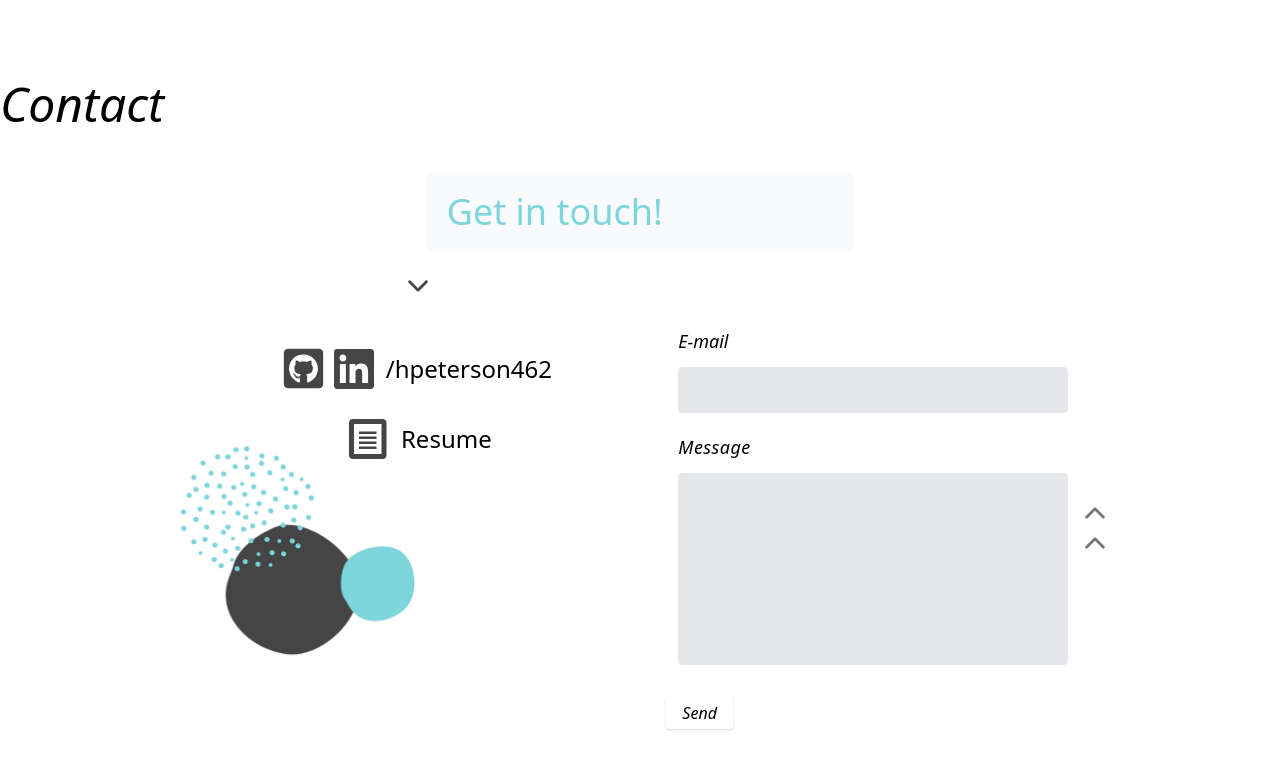
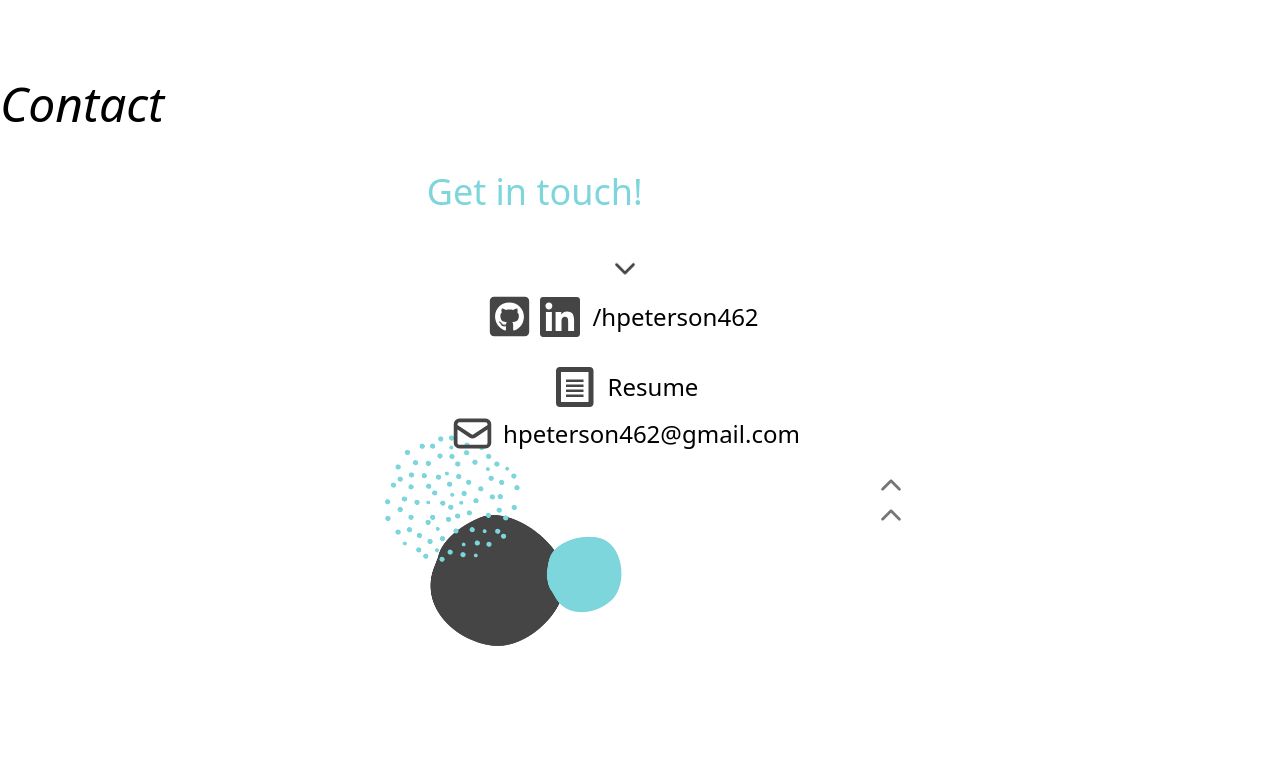
Before and after one commit to hpeterson462/portfolio, a React (Create React App) app: page /contact in a window 1280 px wide. Shown: the top 768 px of the page. Built offline with nearby package versions, Linux system fonts and the light colour scheme.

Commit message:
contact update

```diff
--- a/src/Contact.jsx
+++ b/src/Contact.jsx
@@ -4,6 +4,7 @@ import { Link } from 'react-router-dom';
 import { SiLinkedin } from 'react-icons/si';
 import { ImFileText } from 'react-icons/im';
 import { FaGithubSquare } from 'react-icons/fa';
+import { HiOutlineMail } from "react-icons/hi";
 import { IoIosArrowUp, IoIosArrowDown } from "react-icons/io";
 
 export default function Contact() {
@@ -23,14 +24,14 @@ export default function Contact() {
       <br />
 
       <div className="min-h-screen pt-5">
-        <p className="bg-gray-50 p-5 w-2/6 m-auto rounded text-4xl text-lightBlue p-2">Get in touch!</p>
+        <p className="w-2/6 m-auto rounded text-4xl text-lightBlue">Get in touch!</p>
 
-        <div className="flex flex-row flex-wrap items-center justify-center p-5">
+        <div className="flex flex-row flex-wrap items-center justify-center p-3">
           <div className="flex flex-col w-2/5 bg-dots2 bg-contain bg-no-repeat bg-left-bottom pb-80">
-            <div className="flex justify-center animate-bounce text-lightGray">
+            <section className="flex justify-center animate-bounce text-lightGray pt-8">
               <IoIosArrowDown size={30} />
-            </div>
-            <div className="flex items-center justify-center p-5 pt-10">
+            </section>
+            <div className="flex items-center justify-center p-5 pt-1">
               <div className="p-1 rounded hover:text-lightBlue hover:shadow-md cursor-pointer transition duration-500 ease-in-out text-lightGray pr-1">
                 <FaGithubSquare size={45} onClick={handleGitClick} />
               </div>
@@ -39,7 +40,7 @@ export default function Contact() {
               </div>
               <span className="p-2 text-2xl">
                 /hpeterson462
-            </span>
+                </span>
             </div>
             <div className="flex items-center justify-center">
               <div className="p-1 rounded hover:text-lightBlue hover:shadow-md cursor-pointer transition duration-500 ease-in-out text-lightGray">
@@ -49,9 +50,15 @@ export default function Contact() {
               </div>
               <span className="pl-2 text-2xl">Resume</span>
             </div>
+            <div className="flex items-center justify-center">
+              <div className="text-lightGray">
+                <Link to="">
+                  <HiOutlineMail size={45} />
+                </Link>
+              </div>
+              <span className="pl-2 text-2xl">hpeterson462@gmail.com</span>
+            </div>
           </div>
-
-          <Form />
 
           <section className="flex flex-col">
             <div className="flex animate-pulse text-lightGray">
--- a/src/Form.jsx
+++ b/src/Form.jsx
@@ -34,7 +34,7 @@ export default function Form() {
             <label className="block tracking-wide text-darkGray mb-3 italic text-lg">
               Message
             </label>
-            <textarea className="no-resize appearance-none block w-full bg-gray-200 text-gray-700 border border-gray-200 rounded py-3 px-4 mb-2 leading-tight focus:outline-none focus:bg-white focus:border-gray-500 h-48 resize-none" type="text" value={message} onChange={e => setMessage(e.target.value)} ></textarea>
+            <textarea className="no-resize appearance-none block w-full bg-gray-200 text-gray-700 border border-gray-200 rounded py-10 px-4 leading-tight focus:outline-none focus:bg-white focus:border-gray-500 h-48 resize-none" type="text" value={message} onChange={e => setMessage(e.target.value)} ></textarea>
           </div>
         </section>
         <button className="text-darkGray shadow italic hover:bg-lightBlue cursor-pointer focus:shadow-outline focus:outline-none py-1 px-4 rounded transition duration-500 ease-in-out" onClick={handleClick}>
```
Also changed, not shown: 1 other file (tests, documents, lock files or other folders).
